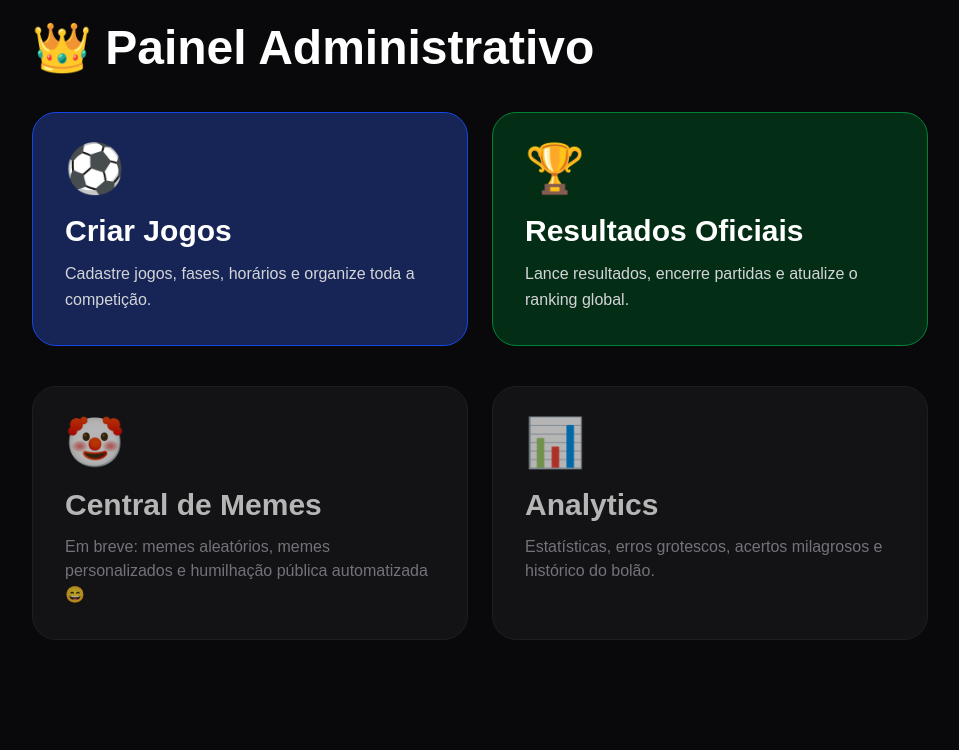
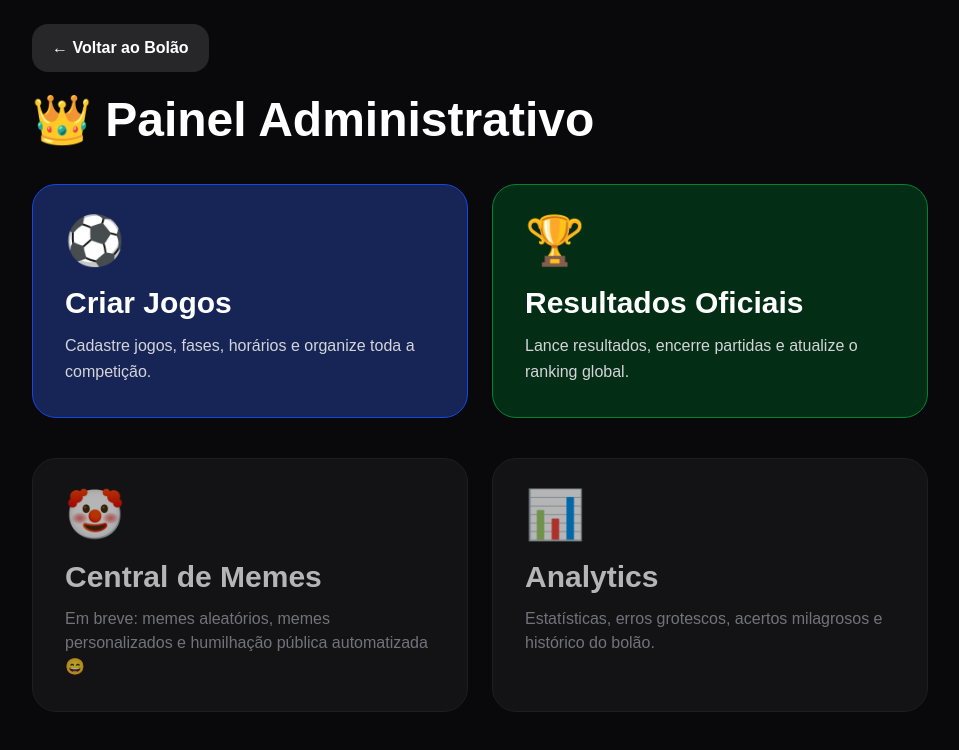
Before and after one commit to crsanches/mae-dina-fc, a Next.js app: page /admin/dashboard in a window 1280 px wide. Shown: the top 750 px of the page, without its empty margins (160-1119 px from the left). Built offline with nearby package versions, Linux system fonts and the light colour scheme.

Commit message:
ajuste automatizado pontuacao2

```diff
--- a/app/admin/dashboard/page.tsx
+++ b/app/admin/dashboard/page.tsx
@@ -9,6 +9,17 @@ export default function AdminDashboard() {
     <main className="min-h-screen bg-zinc-950 text-white p-6">
 
       <div className="max-w-4xl mx-auto">
+      <div className="mb-6">
+        <Link
+          href="/"
+          className="inline-flex items-center gap-2 bg-zinc-800 hover:bg-zinc-700 transition px-5 py-3 rounded-2xl font-bold"
+        >
+
+          ← Voltar ao Bolão
+
+        </Link>
+
+      </div>
 
         <h1 className="text-5xl font-black mb-10">
           👑 Painel Administrativo
--- a/app/admin/page.tsx
+++ b/app/admin/page.tsx
@@ -121,6 +121,10 @@ export default function AdminPage() {
     await addDoc(
       collection(db, "games"),
       {
+
+        match:
+          `${teamA} x ${teamB}`,
+
 
         teamA,
         teamB,
--- a/app/admin/results/page.tsx
+++ b/app/admin/results/page.tsx
@@ -108,6 +108,23 @@ export default function AdminResultsPage() {
     <main className="min-h-screen bg-zinc-950 text-white p-6">
 
       <div className="max-w-4xl mx-auto">
+      <div className="mb-6 flex gap-3">
+
+  <a
+    href="/admin/dashboard"
+    className="inline-flex items-center gap-2 bg-zinc-800 hover:bg-zinc-700 transition px-5 py-3 rounded-2xl font-bold"
+  >
+    ← Dashboard
+  </a>
+
+  <a
+    href="/"
+    className="inline-flex items-center gap-2 bg-blue-900 hover:bg-blue-800 transition px-5 py-3 rounded-2xl font-bold"
+  >
+    ⚽ Bolão
+  </a>
+
+</div>
 
         <h1 className="text-4xl font-black mb-8">
           🏆 Resultados Oficiais
```
